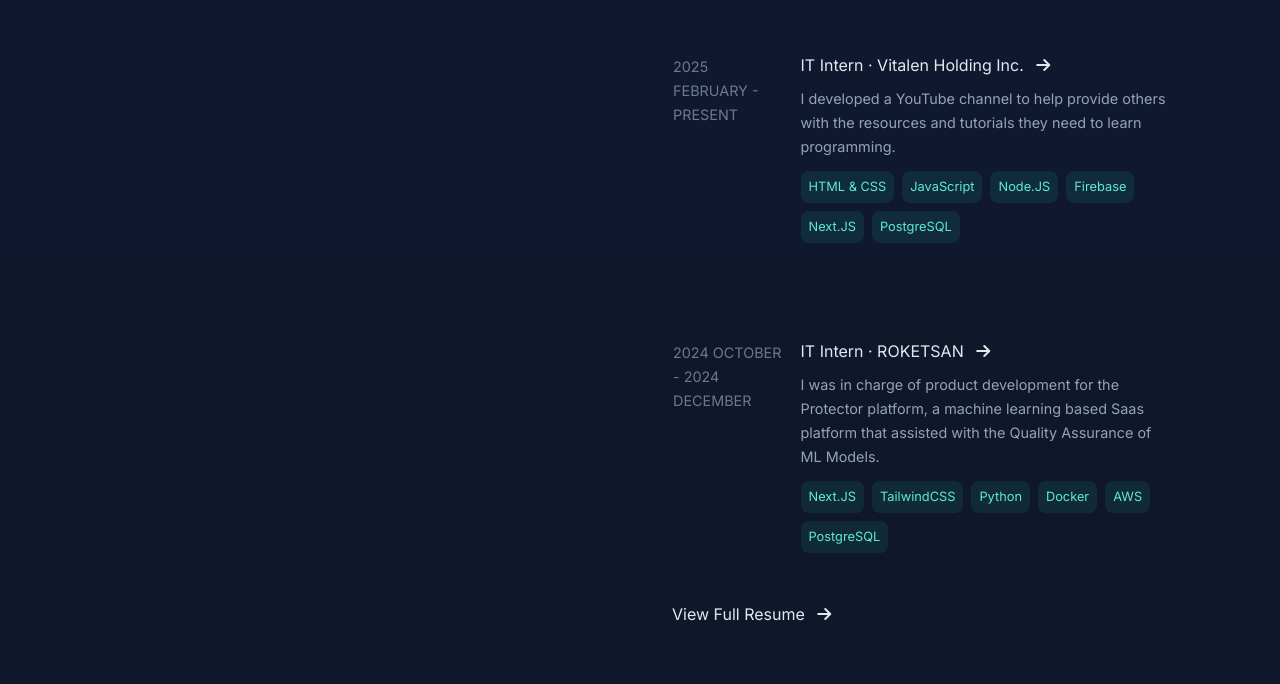
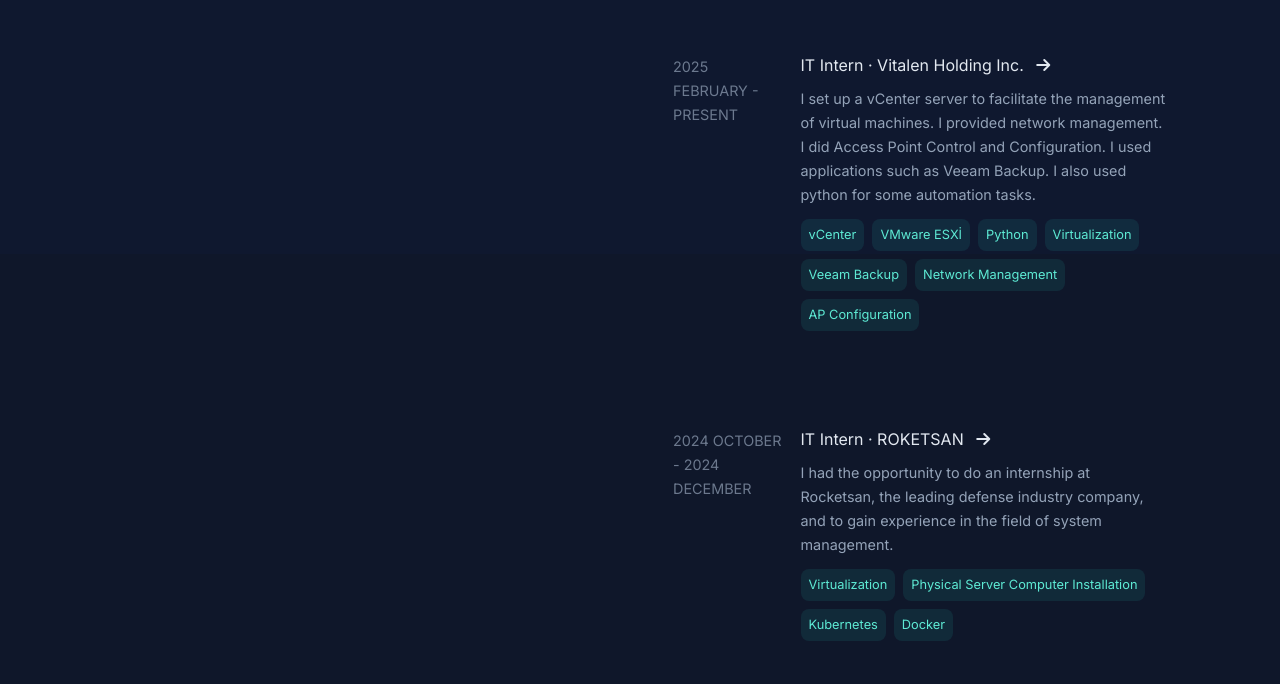
Before and after one commit to mehmethp/ultimate-html-css-portfolio, a plain HTML site: page index.html in a window 1280 px wide. Shown: the part 546-1230 px from the top of the page. Drawn offline with Linux system fonts and the light colour scheme.

Commit message:
few edites

```diff
--- a/index.html
+++ b/index.html
@@ -79,27 +79,28 @@
                                 <i class="fa-solid fa-arrow-right anchor-icon"></i>
                             </h3>
                         </a>
-                        <p>I developed a YouTube channel to help provide others with the resources and tutorials they
-                            need to learn programming.</p>
-
+                        <p>I set up a vCenter server to facilitate the management of virtual machines. I provided network management. I did Access Point Control and Configuration. I used applications such as Veeam Backup. I also used python for some automation tasks.</p>
                         <div class="tag-container">
                             <div class="tag">
-                                <p>HTML & CSS</p>
+                                <p>vCenter</p>
                             </div>
                             <div class="tag">
-                                <p>JavaScript</p>
+                                <p>VMware ESXİ</p>
                             </div>
                             <div class="tag">
-                                <p>Node.JS</p>
+                                <p>Python</p>
                             </div>
                             <div class="tag">
-                                <p>Firebase</p>
+                                <p>Virtualization</p>
                             </div>
                             <div class="tag">
-                                <p>Next.JS</p>
+                                <p>Veeam Backup</p>
                             </div>
                             <div class="tag">
-                                <p>PostgreSQL</p>
+                                <p>Network Management</p>
+                            </div>
+                            <div class="tag">
+                                <p>AP Configuration</p>
                             </div>
                         </div>
                     </div>
@@ -111,34 +112,26 @@
                             <h3 class="anchor-text card-header">IT Intern · ROKETSAN <i
                                     class="fa-solid fa-arrow-right anchor-icon"></i></h3>
                         </a>
-                        <p>I was in charge of product development for the Protector platform, a machine learning based
-                            Saas platform that assisted with the Quality Assurance of ML Models.</p>
-
+                        <p>I had the opportunity to do an internship at Rocketsan, the leading defense industry company, and to gain experience in the field of system management.</p>
                         <div class="tag-container">
                             <div class="tag">
-                                <p>Next.JS</p>
+                                <p>Virtualization</p>
                             </div>
                             <div class="tag">
-                                <p>TailwindCSS</p>
+                                <p>Physical Server Computer Installation</p>
                             </div>
                             <div class="tag">
-                                <p>Python</p>
+                                <p>Kubernetes</p>
                             </div>
                             <div class="tag">
                                 <p>Docker</p>
-                            </div>
-                            <div class="tag">
-                                <p>AWS</p>
-                            </div>
-                            <div class="tag">
-                                <p>PostgreSQL</p>
                             </div>
                         </div>
                     </div>
                 </div>
             </div>
 
-            <a href="/public/james-resme.pdf" target="_blank" class="anchor-text resume-link">
+            <a href=https://drive.google.com/file/d/19UVMXIbjjkxGFyViutoenGlwJ5P3rHg-/view?usp=sharing" target="_blank" class="anchor-text resume-link">
                 <p>View Full Resume <i class="fa-solid fa-arrow-right anchor-icon"></i></p>
             </a>
         </section>
```
